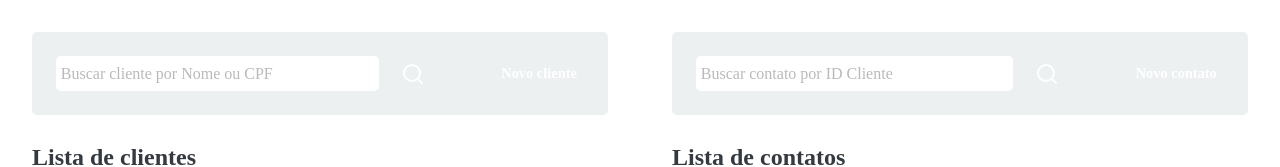
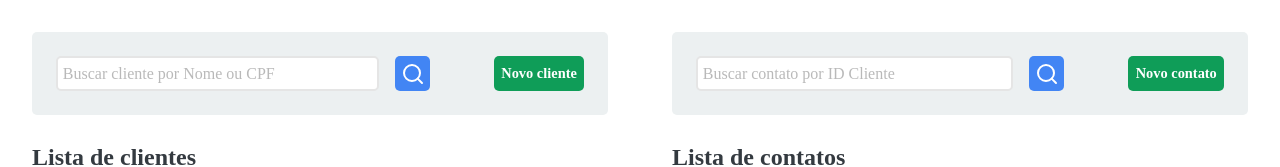
Before and after one commit to thomasmfx/gestao-contatos-frontend, a React (Vite) app: page / in a window 1280 px wide. Shown: the top 167 px of the page. Built offline with nearby package versions, Linux system fonts and the light colour scheme; no server answers.

Commit message:
🌟 feat: adicionar variáveis css

```diff
--- a/src/styles/index.css
+++ b/src/styles/index.css
@@ -44,7 +44,34 @@ select {
 
 /* || Styles */
 
+:root {
+  --color-default: #343a40;
+
+  --color-primary: #4285f4;
+  --color-primary-hover: #3a7be5;
+
+  --color-add: #0f9d58;
+  --color-add-hover: #0d864f;
+
+  --color-edit: #ffc107;
+  --color-edit-hover: #e0ac05;
+
+  --color-delete: #f44336;
+  --color-delete-hover: #d13629;
+
+  --color-neutral: #e5e5e5;
+  --color-neutral-light: #ecf0f1;
+}
+
 #root {
   min-height: 100vh;
-  color: #343a40;
+  color: var(--color-default);
 }
+
+h3 {
+  font-size: 1rem;
+}
+
+h4 {
+  font-size: 0.9rem;
+}
```
